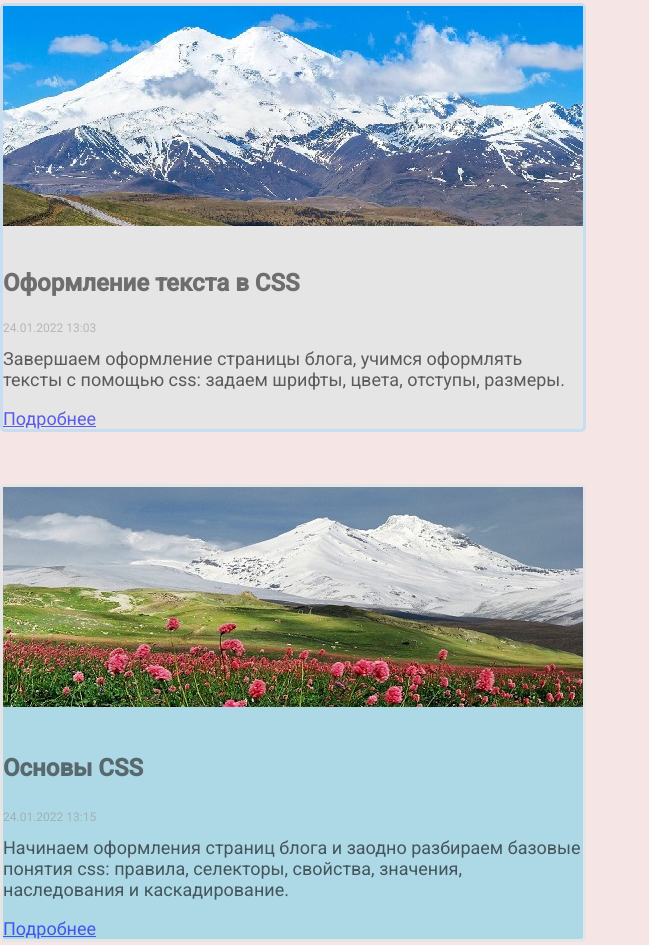
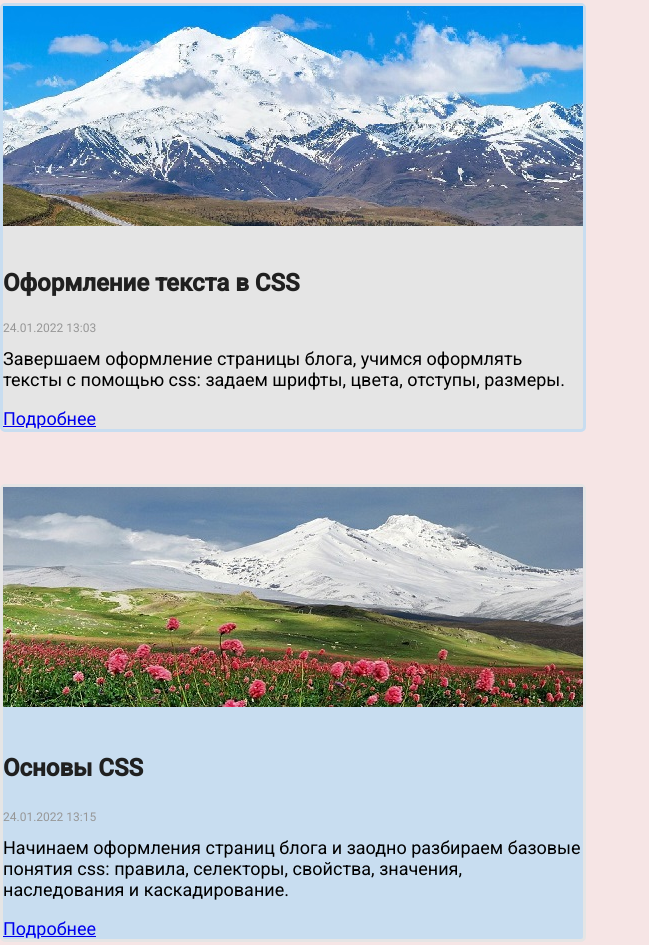
Before and after one commit to sega16bit/sega16bit, a plain HTML site: page index.html in a window 1280 px wide. Shown: the part 199-1144 px from the top of the page, without its empty margins (0-649 px from the left). Drawn offline with Linux system fonts and the light colour scheme.

Commit message:
change background color

```diff
--- a/style.css
+++ b/style.css
@@ -55,7 +55,7 @@ h4 {
 
 article:nth-child(odd) {
     width: 580px;
-    background: lightblue;
+    background: #C8DDF0;
     margin-bottom: 52px;
     border: 3px solid #e5e5e5;
     border-radius: 5px;
@@ -69,9 +69,9 @@ article:nth-child(2n) {
     border-radius: 5px;
 
 }
-.content {
+/* .content {
     opacity: 0.6;
-}
+} */
 p {
     font-size: 18px;
     color: #000000;
```
